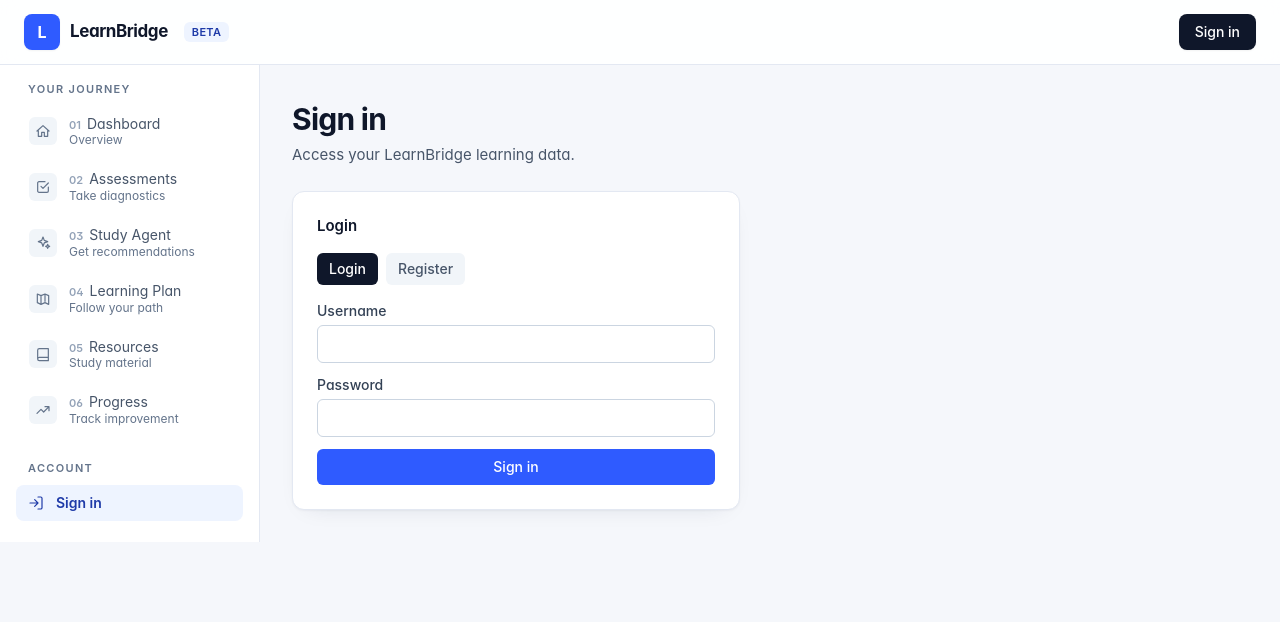
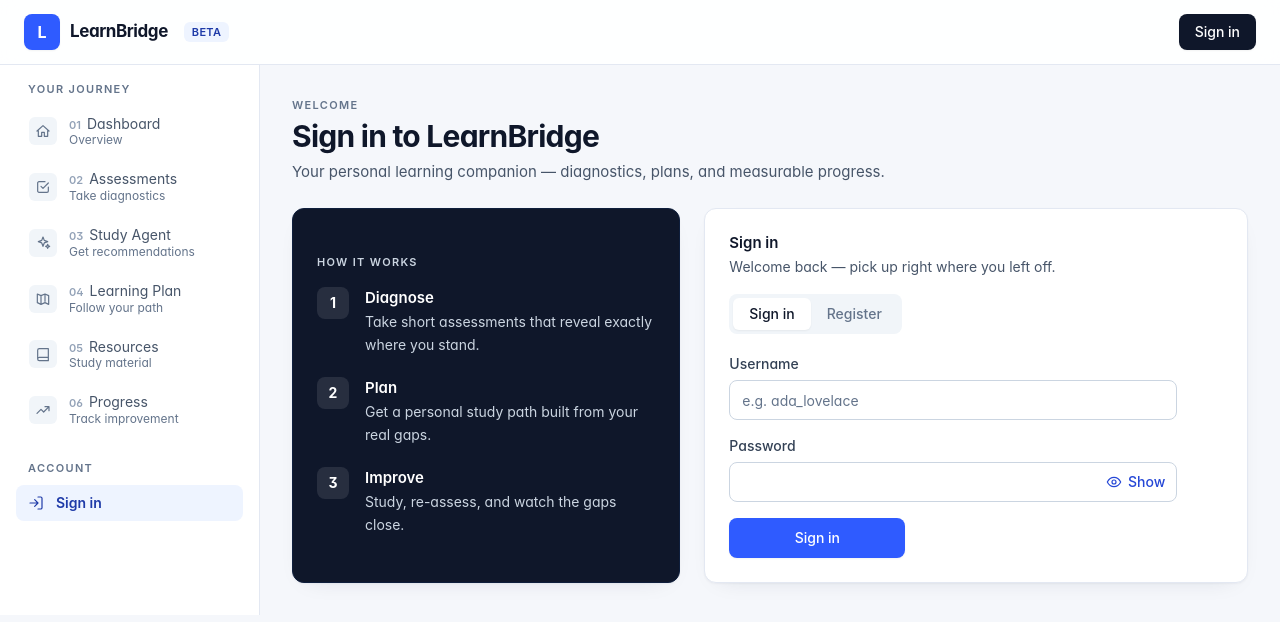
Before and after one commit to olasunkamiabdulrasheed-design/LearBridge, a React (Vite) app in the folder frontend/: page /login in a window 1280 px wide. Shown: the top 622 px of the page. Built offline with nearby package versions, Linux system fonts and the light colour scheme; no server answers.

Commit message:
style: editorial login layout with password toggle and ARIA

```diff
--- a/frontend/src/pages/Login.tsx
+++ b/frontend/src/pages/Login.tsx
@@ -1,8 +1,16 @@
 import { useState } from "react";
 import { useNavigate } from "react-router-dom";
 import { Card, PageHeader } from "../components/layout/Page";
+import { Button, Field, TextInput } from "../components/ui/controls";
+import { Icon } from "../components/ui/icons";
 import { ErrorState } from "../components/ui/States";
 import { useAuth } from "../context/AuthContext";
+
+const JOURNEY = [
+  { title: "Diagnose", text: "Take short assessments that reveal exactly where you stand." },
+  { title: "Plan", text: "Get a personal study path built from your real gaps." },
+  { title: "Improve", text: "Study, re-assess, and watch the gaps close." },
+];
 
 export function LoginPage() {
   const { login, register, authError } = useAuth();
@@ -11,6 +19,7 @@ export function LoginPage() {
   const [username, setUsername] = useState("");
   const [email, setEmail] = useState("");
   const [password, setPassword] = useState("");
+  const [showPassword, setShowPassword] = useState(false);
   const [busy, setBusy] = useState(false);
   const [localError, setLocalError] = useState<string | null>(null);
 
@@ -36,72 +45,118 @@ export function LoginPage() {
 
   return (
     <div>
-      <PageHeader title="Sign in" subtitle="Access your LearnBridge learning data." />
-      <div className="max-w-md">
-        <Card title={mode === "login" ? "Login" : "Create account"}>
-          <div className="mb-4 flex gap-2">
+      <PageHeader
+        eyebrow="Welcome"
+        title={mode === "login" ? "Sign in to LearnBridge" : "Create your account"}
+        subtitle="Your personal learning companion — diagnostics, plans, and measurable progress."
+      />
+      <div className="grid gap-6 lg:grid-cols-[minmax(0,5fr)_minmax(0,7fr)]">
+        <div className="lb-card flex flex-col justify-center bg-slate-900 text-white" style={{ borderColor: "#0f1f3d" }}>
+          <p className="text-[11px] font-semibold uppercase tracking-[0.12em] text-slate-300">
+            How it works
+          </p>
+          <ol className="mt-4 space-y-5">
+            {JOURNEY.map((step, i) => (
+              <li key={step.title} className="flex gap-4">
+                <span
+                  aria-hidden="true"
+                  className="flex h-8 w-8 shrink-0 items-center justify-center rounded-lg bg-white/10 text-sm font-bold"
+                >
+                  {i + 1}
+                </span>
+                <div>
+                  <p className="text-[15px] font-semibold">{step.title}</p>
+                  <p className="mt-0.5 text-sm leading-relaxed text-slate-300">{step.text}</p>
+                </div>
+              </li>
+            ))}
+          </ol>
+        </div>
+
+        <Card
+          title={mode === "login" ? "Sign in" : "Create account"}
+          description={
+            mode === "login"
+              ? "Welcome back — pick up right where you left off."
+              : "Start with a username, email, and password."
+          }
+        >
+          <div className="mb-5 inline-flex rounded-lg bg-slate-100 p-1" role="tablist" aria-label="Authentication mode">
             {(["login", "register"] as const).map((m) => (
               <button
                 key={m}
                 type="button"
-                onClick={() => setMode(m)}
-                className={`rounded-md px-3 py-1.5 text-sm font-medium ${
-                  mode === m ? "bg-slate-900 text-white" : "bg-slate-100 text-slate-600 hover:bg-slate-200"
+                role="tab"
+                aria-selected={mode === m}
+                onClick={() => {
+                  setMode(m);
+                  setLocalError(null);
+                }}
+                className={`rounded-md px-4 py-1.5 text-sm font-medium transition-colors ${
+                  mode === m ? "bg-white text-slate-900 shadow-sm" : "text-slate-500 hover:text-slate-800"
                 }`}
               >
-                {m === "login" ? "Login" : "Register"}
+                {m === "login" ? "Sign in" : "Register"}
               </button>
             ))}
           </div>
           {error && (
-            <div className="mb-3">
+            <div className="mb-4">
               <ErrorState message={error} />
             </div>
           )}
-          <form className="space-y-3" onSubmit={(e) => void onSubmit(e)}>
-            <label className="block text-sm">
-              <span className="mb-1 block font-medium text-slate-700">Username</span>
-              <input
+          <form className="max-w-md space-y-4" onSubmit={(e) => void onSubmit(e)}>
+            <Field label="Username">
+              <TextInput
                 type="text"
                 value={username}
                 onChange={(e) => setUsername(e.target.value)}
                 required
                 autoComplete="username"
-                className="w-full rounded-md border border-slate-300 px-3 py-2 text-sm"
+                placeholder="e.g. ada_lovelace"
               />
-            </label>
+            </Field>
             {mode === "register" && (
-              <label className="block text-sm">
-                <span className="mb-1 block font-medium text-slate-700">Email</span>
-                <input
+              <Field label="Email">
+                <TextInput
                   type="email"
                   value={email}
                   onChange={(e) => setEmail(e.target.value)}
                   required
                   autoComplete="email"
-                  className="w-full rounded-md border border-slate-300 px-3 py-2 text-sm"
+                  placeholder="you@example.com"
                 />
-              </label>
+              </Field>
             )}
-            <label className="block text-sm">
-              <span className="mb-1 block font-medium text-slate-700">Password</span>
-              <input
-                type="password"
+            <Field
+              label="Password"
+              hint={mode === "register" ? "At least 8 characters." : undefined}
+            >
+              <div className="relative">
+                <TextInput
+                  type={showPassword ? "text" : "password"}
                   value={password}
                   onChange={(e) => setPassword(e.target.value)}
                   required
                   minLength={8}
                   autoComplete={mode === "login" ? "current-password" : "new-password"}
-                className="w-full rounded-md border border-slate-300 px-3 py-2 text-sm"
+                  className="pr-12"
                 />
-            </label>
                 <button
-              type="submit"
-              disabled={busy}
-              className="w-full rounded-md bg-brand-500 px-3 py-2 text-sm font-medium text-white hover:bg-brand-600 disabled:opacity-50"
+                  type="button"
+                  onClick={() => setShowPassword((v) => !v)}
+                  aria-pressed={showPassword}
+                  aria-label={showPassword ? "Hide password" : "Show password"}
+                  className="absolute inset-y-0 right-0 flex items-center gap-1.5 px-3 text-sm font-medium text-brand-600 hover:underline"
                 >
+                  <Icon name={showPassword ? "eyeOff" : "eye"} className="h-4 w-4" />
+                  {showPassword ? "Hide" : "Show"}
+                </button>
+              </div>
+            </Field>
+            <Button type="submit" disabled={busy} className="w-full sm:w-auto sm:min-w-44">
               {busy ? "Please wait…" : mode === "login" ? "Sign in" : "Create account"}
-            </button>
+            </Button>
           </form>
         </Card>
       </div>
```
Lines whose indentation alone changed are shown as unchanged.
